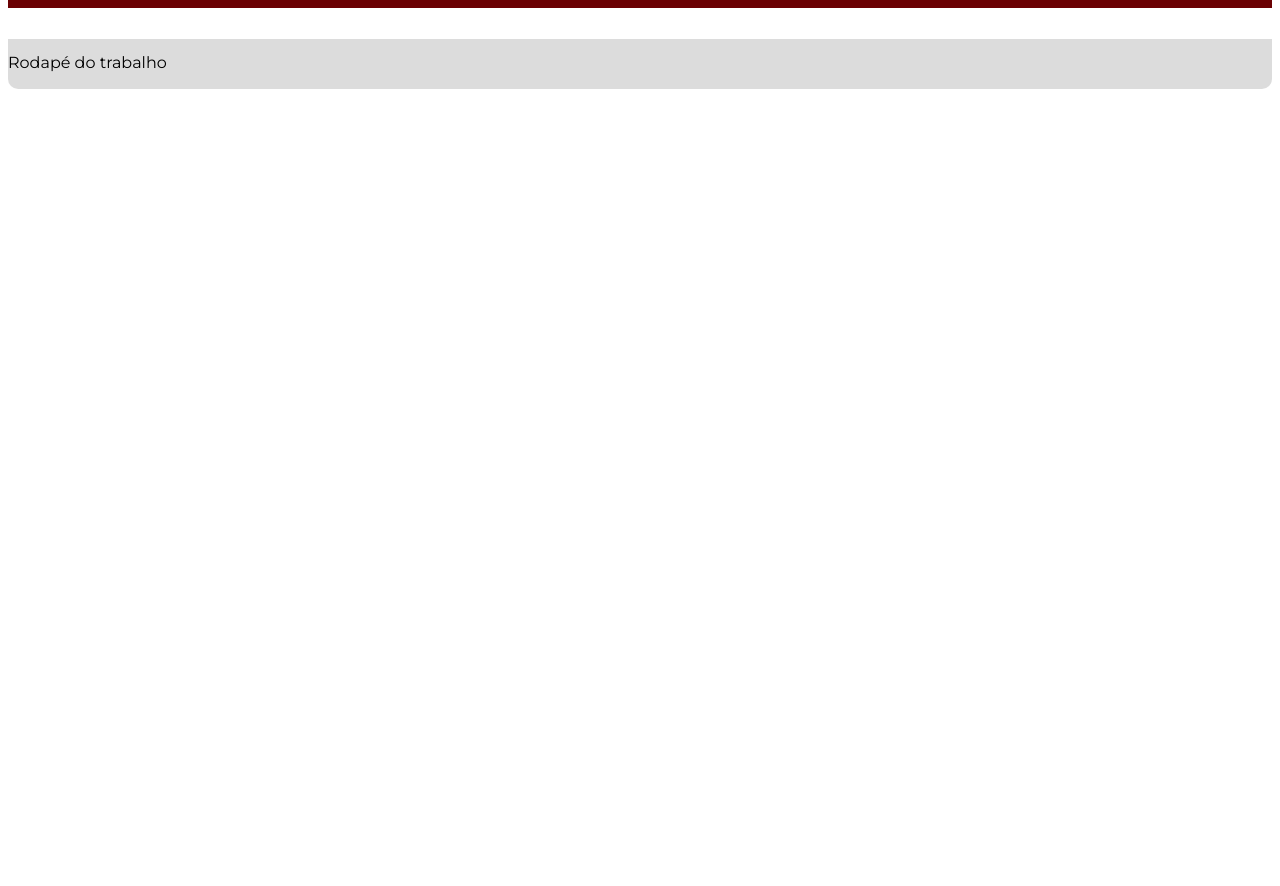
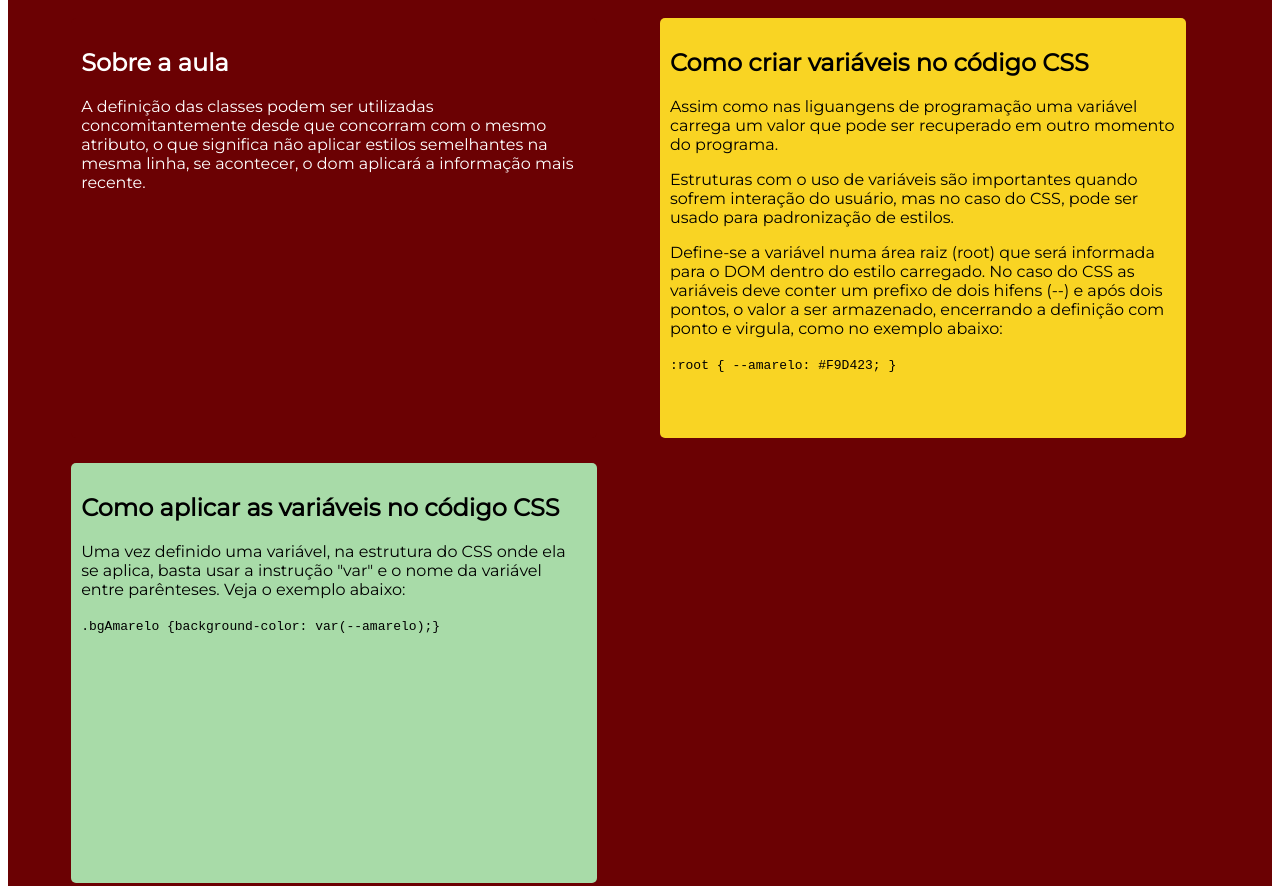
Before and after one commit to sandrovalerius/fatec_fase03, a plain HTML site: page index.html in a window 1280 px wide. Shown: the part 594-1480 px from the top of the page. Before the commit the page ends 800 px from the top, so only its background shows below. Drawn offline with Linux system fonts and the light colour scheme.

Commit message:
Add files via upload
Acrescentei informações sobre a continuação da aula

```diff
--- a/index.html
+++ b/index.html
@@ -39,7 +39,39 @@
 				Teste Movimento
 			</div>
 		</article>
+		<article class="bgVermelho txtBranco borda-0 borda-r5 pd-10">
+			<h1>Sobre a aula</h1>
+			<p>
+				A definição das classes podem ser utilizadas concomitantemente desde que concorram com o mesmo atributo, o que significa não aplicar estilos semelhantes na mesma linha, se acontecer, o dom aplicará a informação mais recente.
+			</p>
+		</article>
 
+		<article class="bgAmarelo txtPreto borda-0 borda-r5 pd-10 mb-15">
+			<h1>Como criar variáveis no código CSS</h1>
+			<p>
+				Assim como nas liguangens de programação uma variável carrega um valor que pode ser recuperado em outro momento do programa.
+			</p>
+			<p>
+				Estruturas com o uso de variáveis são importantes quando sofrem interação do usuário, mas no caso do CSS, pode ser usado para padronização de estilos.
+			</p>
+			<p>
+				Define-se a variável numa área raiz (root) que será informada para o DOM dentro do estilo carregado. No caso do CSS as variáveis deve conter um prefixo de dois hifens (--) e após dois pontos, o valor a ser armazenado, encerrando a definição com ponto e virgula, como no exemplo abaixo:
+			</p>
+			<code>
+				:root {
+					--amarelo: #F9D423;
+				 }
+			</code>
+		</article>
+		<article class="bgVerde txtPreto borda-0 borda-r5 pd-10 mb-15">
+			<h1>Como aplicar as variáveis no código CSS</h1>
+			<p>
+				Uma vez definido uma variável, na estrutura do CSS onde ela se aplica, basta usar a instrução "var" e o nome da variável entre parênteses. Veja o exemplo abaixo:
+			</p>
+			<code>
+				.bgAmarelo  {background-color: var(--amarelo);}
+			</code>
+		</article>
 	</div>
 
 	<br clear="all">
```
